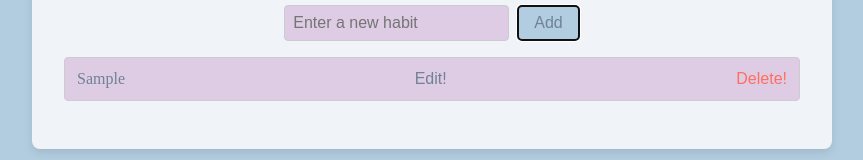
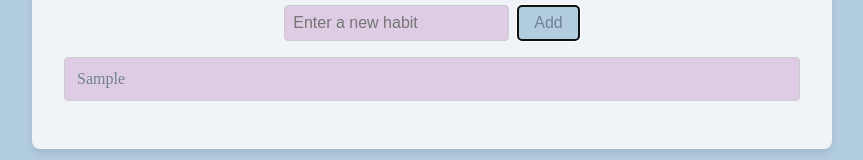
Before and after one commit to rigelle-cruz/habit-tracker, a React (Vite) app: page / in a window 1280 px wide. Both pictures are taken after typing "Sample" into the empty fields and a click on the button "Add". Shown: the part 147-307 px from the top of the page, without its empty margins (208-1071 px from the left). Built offline with nearby package versions, Linux system fonts and the light colour scheme; the HTML template or start-up script is replaced by a standard one.

Commit message:
add edit and trash icons

```diff
--- a/src/components/HabitList.tsx
+++ b/src/components/HabitList.tsx
@@ -97,9 +97,15 @@ const HabitList = () => {
                 </>
               ) : (
                 <>
-                  {item.text}
-                  <button onClick={() => handleEdit(index)}>Edit!</button>
-                  <button onClick={() => handleDelete(index)}>Delete!</button>
+                  <span>{item.text}</span>
+                  <div>
+                    <button onClick={() => handleEdit(index)}>
+                      <i className="fas fa-edit"></i>
+                    </button>
+                    <button onClick={() => handleDelete(index)}>
+                      <i className="fas fa-trash"></i>
+                    </button>
+                  </div>
                 </>
               )}
             </li>
```
